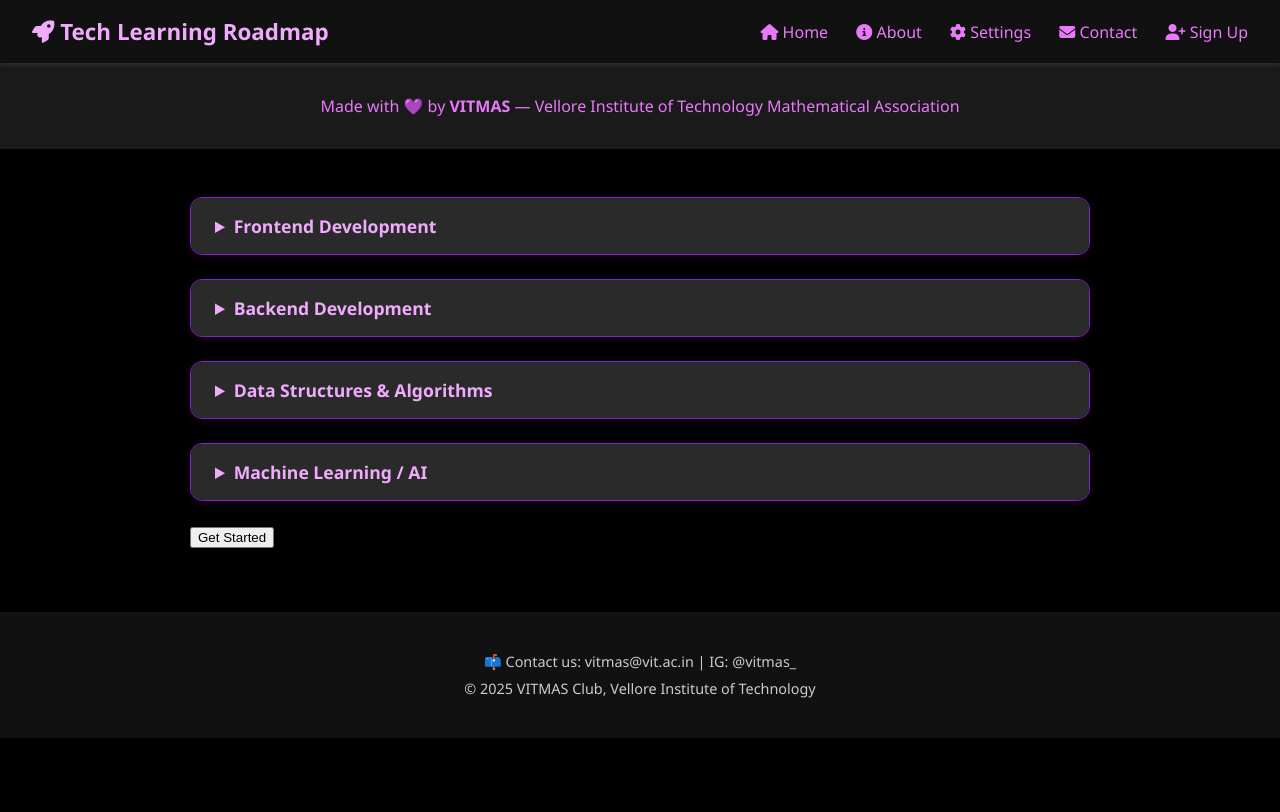
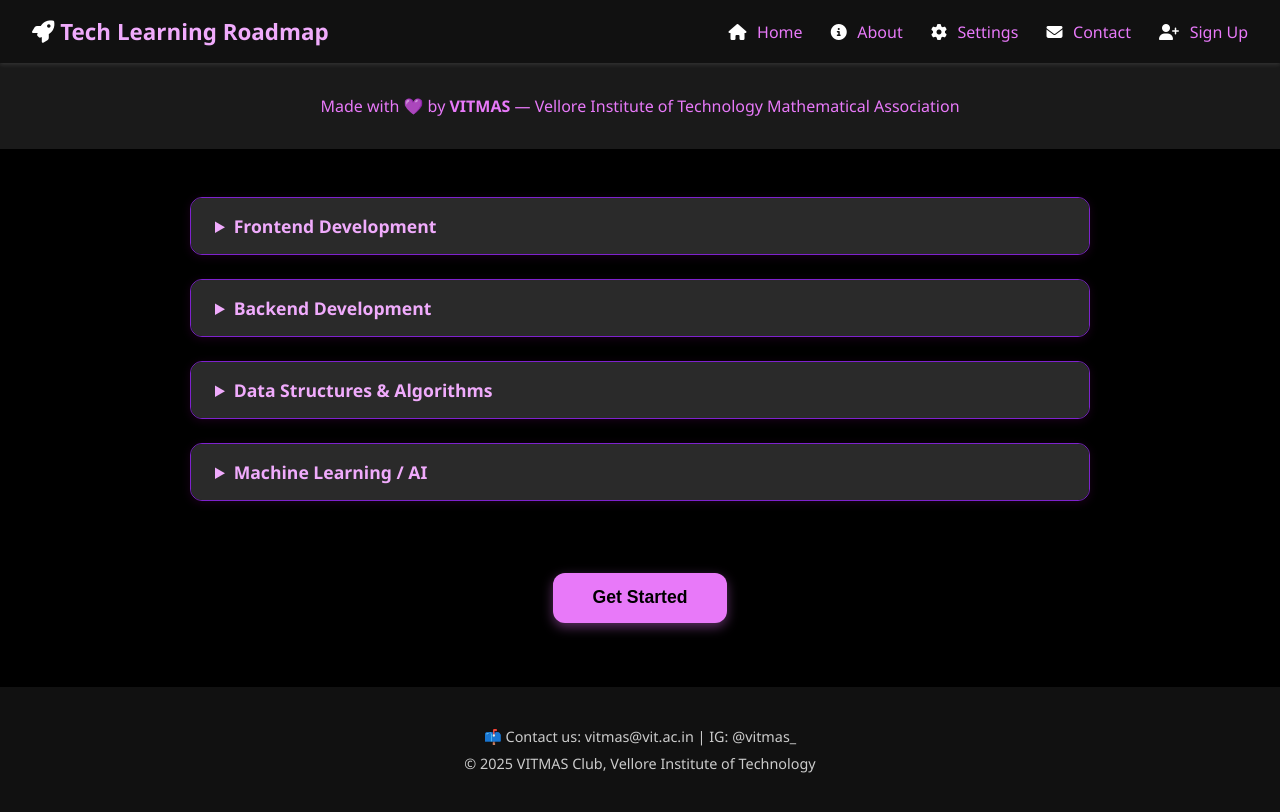
Before and after one commit to Anirudha0612/VITMAS_Summer_webdev, a plain HTML site: page index.html in a window 1280 px wide. Drawn offline with Linux system fonts and the light colour scheme.

Commit message:
Update style.css
icon style

```diff
--- a/style.css
+++ b/style.css
@@ -139,3 +139,34 @@ footer p {
     font-size: 0.95rem;
   }
 }
+.navbar nav a i {
+  margin-right: 0.4rem;
+}
+
+.navbar i {
+  color: white;
+}
+
+.start-btn {
+  text-align: center;
+  margin-top: 3rem;
+}
+
+.start-btn button {
+  padding: 0.9rem 2.5rem;
+  font-size: 1.1rem;
+  font-weight: bold;
+  color: black;
+  background-color: #e879f9;
+  border: none;
+  border-radius: 12px;
+  box-shadow: 0 4px 12px rgba(232, 121, 249, 0.4);
+  cursor: pointer;
+  transition: all 0.3s ease;
+}
+
+.start-btn button:hover {
+  background-color: #f472b6;
+  transform: translateY(-2px);
+  box-shadow: 0 6px 16px rgba(240, 171, 252, 0.6);
+}
```
